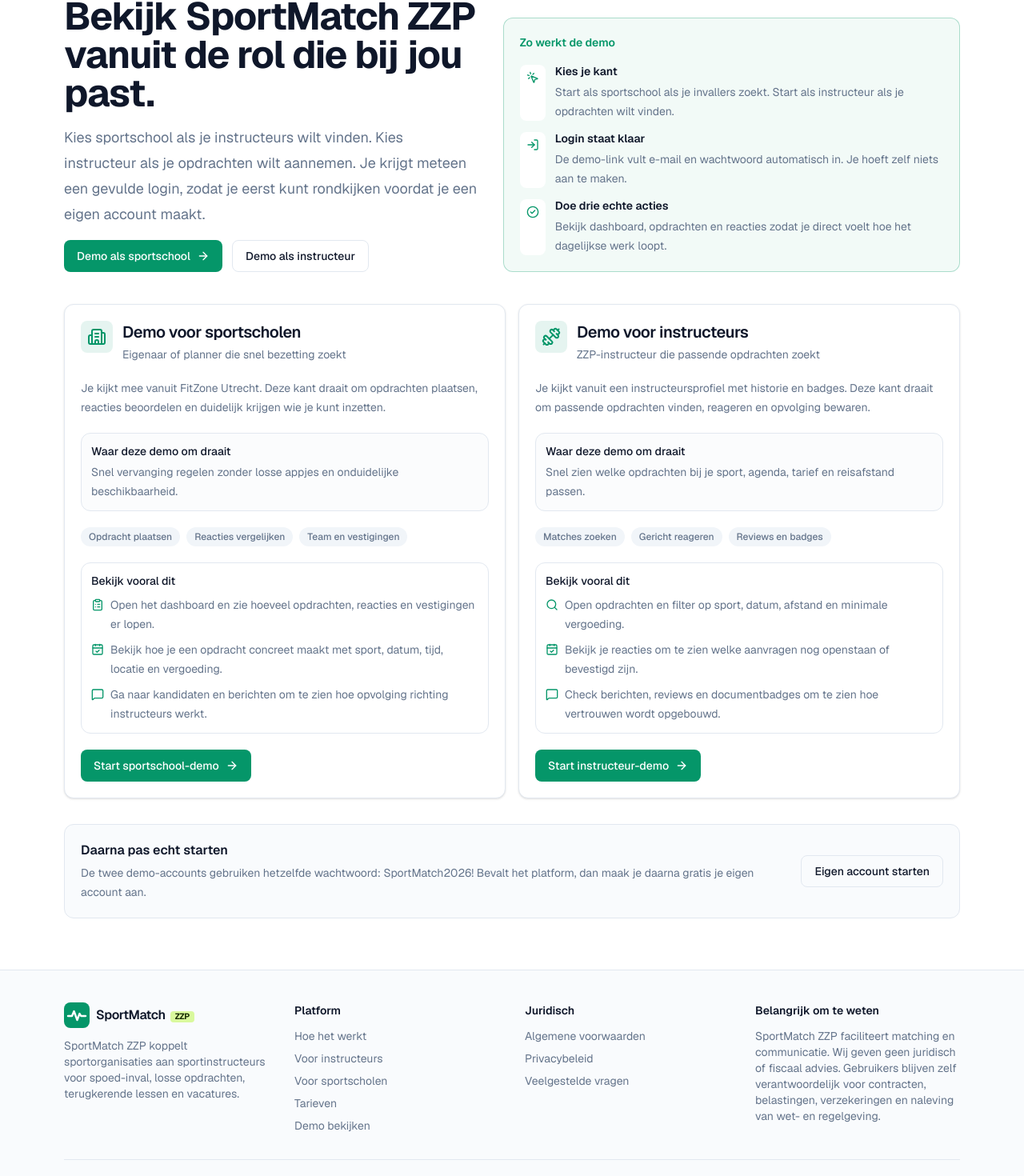
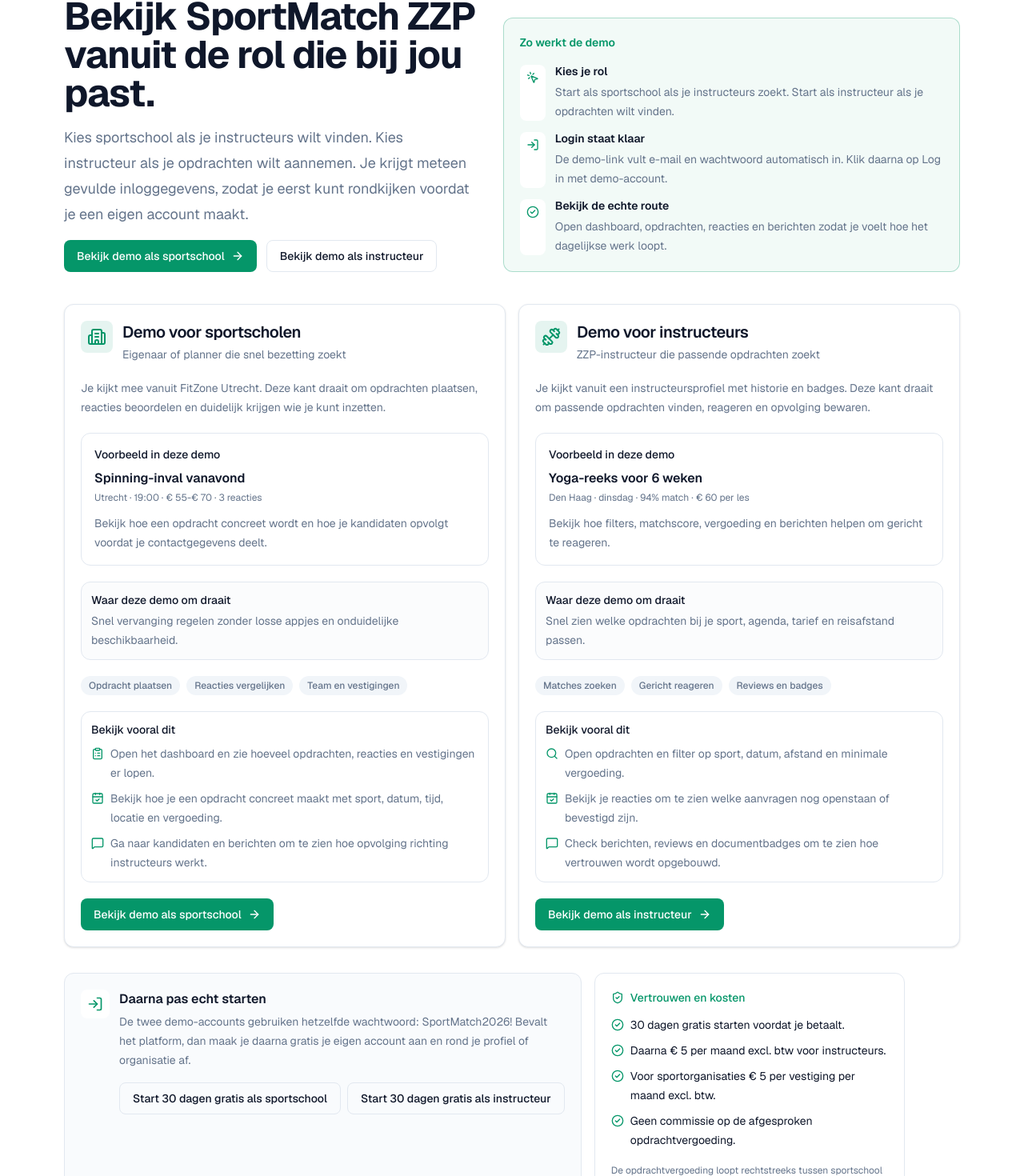
Before and after one commit to maxcrijnen-alt/sportmatch-zzp, a Next.js app: page /demo in a window 1280 px wide. Shown: the part 173-1643 px from the top of the page at 80% size. Built offline with nearby package versions, Linux system fonts and the light colour scheme.

Commit message:
Polish public demo start flow

```diff
--- a/src/app/(public)/demo/page.tsx
+++ b/src/app/(public)/demo/page.tsx
@@ -11,10 +11,12 @@ import {
   MessageSquare,
   MousePointerClick,
   Search,
+  ShieldCheck,
 } from "lucide-react";
 import { Badge } from "@/components/ui/badge";
 import { Button } from "@/components/ui/button";
 import { Card, CardContent, CardHeader, CardTitle } from "@/components/ui/card";
+import { BRAND } from "@/lib/branding";
 
 export const metadata: Metadata = {
   title: "Demo bekijken",
@@ -24,18 +26,18 @@ export const metadata: Metadata = {
 
 const demoSteps = [
   {
-    title: "Kies je kant",
-    text: "Start als sportschool als je invallers zoekt. Start als instructeur als je opdrachten wilt vinden.",
+    title: "Kies je rol",
+    text: "Start als sportschool als je instructeurs zoekt. Start als instructeur als je opdrachten wilt vinden.",
     icon: MousePointerClick,
   },
   {
     title: "Login staat klaar",
-    text: "De demo-link vult e-mail en wachtwoord automatisch in. Je hoeft zelf niets aan te maken.",
+    text: "De demo-link vult e-mail en wachtwoord automatisch in. Klik daarna op Log in met demo-account.",
     icon: LogIn,
   },
   {
-    title: "Doe drie echte acties",
-    text: "Bekijk dashboard, opdrachten en reacties zodat je direct voelt hoe het dagelijkse werk loopt.",
+    title: "Bekijk de echte route",
+    text: "Open dashboard, opdrachten, reacties en berichten zodat je voelt hoe het dagelijkse werk loopt.",
     icon: CheckCircle2,
   },
 ];
@@ -48,7 +50,13 @@ const demoAccounts = [
       "Je kijkt mee vanuit FitZone Utrecht. Deze kant draait om opdrachten plaatsen, reacties beoordelen en duidelijk krijgen wie je kunt inzetten.",
     href: "/login?demo=sportschool",
     icon: Building2,
-    primaryFocus: "Snel vervanging regelen zonder losse appjes en onduidelijke beschikbaarheid.",
+    primaryFocus:
+      "Snel vervanging regelen zonder losse appjes en onduidelijke beschikbaarheid.",
+    preview: {
+      title: "Spinning-inval vanavond",
+      meta: "Utrecht · 19:00 · € 55-€ 70 · 3 reacties",
+      text: "Bekijk hoe een opdracht concreet wordt en hoe je kandidaten opvolgt voordat je contactgegevens deelt.",
+    },
     highlights: ["Opdracht plaatsen", "Reacties vergelijken", "Team en vestigingen"],
     route: [
       {
@@ -64,7 +72,7 @@ const demoAccounts = [
         text: "Ga naar kandidaten en berichten om te zien hoe opvolging richting instructeurs werkt.",
       },
     ],
-    cta: "Start sportschool-demo",
+    cta: "Bekijk demo als sportschool",
   },
   {
     title: "Demo voor instructeurs",
@@ -73,7 +81,13 @@ const demoAccounts = [
       "Je kijkt vanuit een instructeursprofiel met historie en badges. Deze kant draait om passende opdrachten vinden, reageren en opvolging bewaren.",
     href: "/login?demo=instructeur",
     icon: Dumbbell,
-    primaryFocus: "Snel zien welke opdrachten bij je sport, agenda, tarief en reisafstand passen.",
+    primaryFocus:
+      "Snel zien welke opdrachten bij je sport, agenda, tarief en reisafstand passen.",
+    preview: {
+      title: "Yoga-reeks voor 6 weken",
+      meta: "Den Haag · dinsdag · 94% match · € 60 per les",
+      text: "Bekijk hoe filters, matchscore, vergoeding en berichten helpen om gericht te reageren.",
+    },
     highlights: ["Matches zoeken", "Gericht reageren", "Reviews en badges"],
     route: [
       {
@@ -89,8 +103,15 @@ const demoAccounts = [
         text: "Check berichten, reviews en documentbadges om te zien hoe vertrouwen wordt opgebouwd.",
       },
     ],
-    cta: "Start instructeur-demo",
+    cta: "Bekijk demo als instructeur",
   },
+];
+
+const trustNotes = [
+  "30 dagen gratis starten voordat je betaalt.",
+  "Daarna € 5 per maand excl. btw voor instructeurs.",
+  "Voor sportorganisaties € 5 per vestiging per maand excl. btw.",
+  "Geen commissie op de afgesproken opdrachtvergoeding.",
 ];
 
 export default function DemoPage() {
@@ -106,19 +127,20 @@ export default function DemoPage() {
           </h1>
           <p className="text-lg leading-8 text-muted-foreground">
             Kies sportschool als je instructeurs wilt vinden. Kies instructeur
-            als je opdrachten wilt aannemen. Je krijgt meteen een gevulde login,
-            zodat je eerst kunt rondkijken voordat je een eigen account maakt.
+            als je opdrachten wilt aannemen. Je krijgt meteen gevulde
+            inloggegevens, zodat je eerst kunt rondkijken voordat je een eigen
+            account maakt.
           </p>
           <div className="flex flex-col gap-3 sm:flex-row">
             <Link href="/login?demo=sportschool">
               <Button className="w-full sm:w-auto">
-                Demo als sportschool
+                Bekijk demo als sportschool
                 <ArrowRight className="h-4 w-4" />
               </Button>
             </Link>
             <Link href="/login?demo=instructeur">
               <Button className="w-full sm:w-auto" variant="outline">
-                Demo als instructeur
+                Bekijk demo als instructeur
               </Button>
             </Link>
           </div>
@@ -171,6 +193,16 @@ export default function DemoPage() {
                 <p className="text-sm leading-6 text-muted-foreground">
                   {account.description}
                 </p>
+                <div className="rounded-lg border border-border bg-background p-4">
+                  <p className="text-sm font-medium">Voorbeeld in deze demo</p>
+                  <h2 className="mt-2 font-semibold">{account.preview.title}</h2>
+                  <p className="mt-1 text-xs text-muted-foreground">
+                    {account.preview.meta}
+                  </p>
+                  <p className="mt-3 text-sm leading-6 text-muted-foreground">
+                    {account.preview.text}
+                  </p>
+                </div>
                 <div className="rounded-lg border border-border bg-muted/30 p-3">
                   <p className="text-sm font-medium">Waar deze demo om draait</p>
                   <p className="mt-1 text-sm leading-6 text-muted-foreground">
@@ -217,21 +249,53 @@ export default function DemoPage() {
         })}
       </div>
 
-      <div className="mt-8 flex flex-col gap-4 rounded-lg border border-border bg-muted/40 p-5 sm:flex-row sm:items-center sm:justify-between">
+      <div className="mt-8 grid gap-4 lg:grid-cols-[1fr_0.85fr]">
+        <div className="rounded-lg border border-border bg-muted/40 p-5">
+          <div className="flex items-start gap-3">
+            <div className="rounded-md bg-background p-2 text-primary">
+              <LogIn className="h-5 w-5" />
+            </div>
             <div>
               <p className="font-semibold">Daarna pas echt starten</p>
               <p className="mt-1 text-sm leading-6 text-muted-foreground">
                 De twee demo-accounts gebruiken hetzelfde wachtwoord:
-            SportMatch2026! Bevalt het platform, dan maak je daarna gratis je
-            eigen account aan.
+                SportMatch2026! Bevalt het platform, dan maak je daarna gratis
+                je eigen account aan en rond je profiel of organisatie af.
               </p>
-        </div>
-        <Link href="/registreren">
+              <div className="mt-4 flex flex-col gap-2 sm:flex-row">
+                <Link href="/registreren?rol=organisatie">
                   <Button className="w-full sm:w-auto" variant="outline">
-            Eigen account starten
+                    Start 30 dagen gratis als sportschool
+                  </Button>
+                </Link>
+                <Link href="/registreren?rol=instructeur">
+                  <Button className="w-full sm:w-auto" variant="outline">
+                    Start 30 dagen gratis als instructeur
                   </Button>
                 </Link>
               </div>
             </div>
+          </div>
+        </div>
+        <div className="rounded-lg border border-border bg-card p-5">
+          <div className="mb-3 flex items-center gap-2 text-sm font-medium text-primary">
+            <ShieldCheck className="h-4 w-4" /> Vertrouwen en kosten
+          </div>
+          <div className="space-y-2">
+            {trustNotes.map((note) => (
+              <p className="flex gap-2 text-sm leading-6" key={note}>
+                <CheckCircle2 className="mt-1 h-4 w-4 shrink-0 text-primary" />
+                <span>{note}</span>
+              </p>
+            ))}
+          </div>
+          <p className="mt-4 text-xs leading-5 text-muted-foreground">
+            De opdrachtvergoeding loopt rechtstreeks tussen sportschool en
+            instructeur. {BRAND.name} is een matchingplatform en geen juridisch
+            of fiscaal adviseur.
+          </p>
+        </div>
+      </div>
+    </div>
   );
 }
```
Lines whose indentation alone changed are shown as unchanged.
